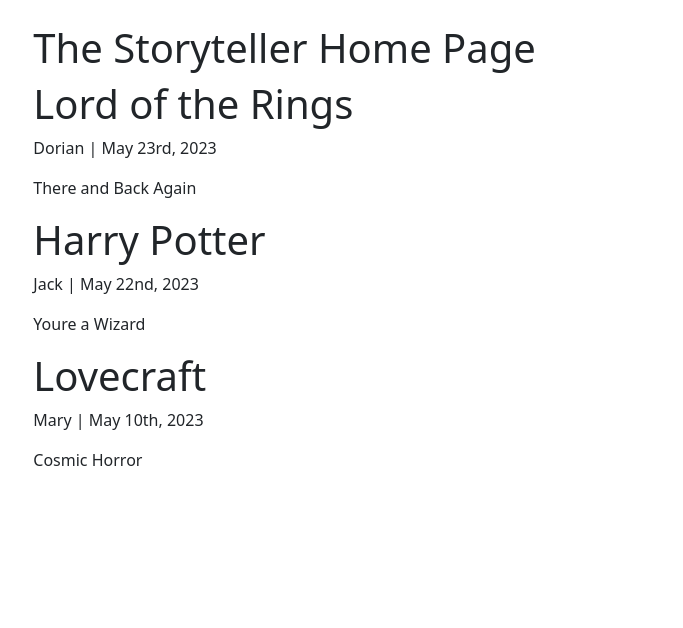
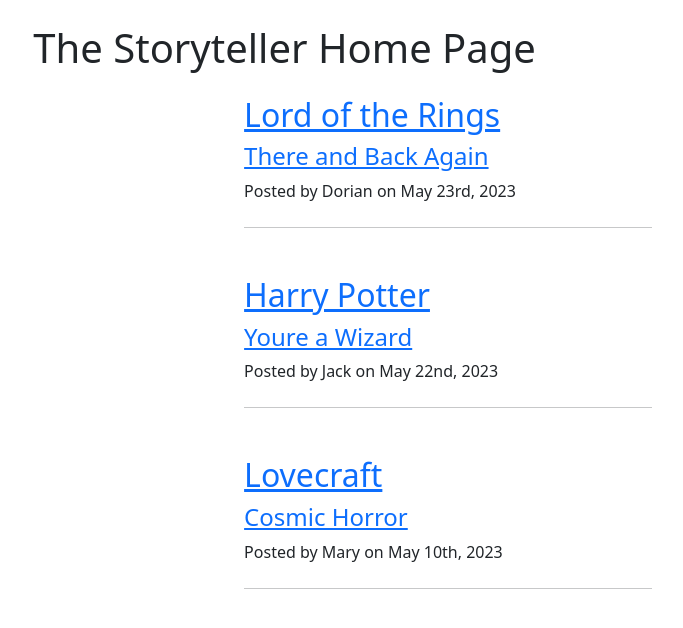
Before and after one commit to RavoPL/the-storyteller, a Django app: page / in a window 1280 px wide. Shown: the part 88-716 px from the top of the page, without its empty margins (192-875 px from the left). Run offline with Django 3.2, Linux system fonts and the light colour scheme.

Commit message:
add basic content styling to homepage

```diff
--- a/blog/templates/blog/homepage.html
+++ b/blog/templates/blog/homepage.html
@@ -3,8 +3,22 @@
 {% block content %}
     <h1>The Storyteller Home Page</h1>
     {% for blogpost in blogposts %}
-        <h1>{{ blogpost.title }}</h1>
-        <p>{{ blogpost.author }} | {{ blogpost.date_posted }}</p>
-        <p>{{ blogpost.description }}</p>
+    <!-- Main Content-->
+    <div class="container px-4 px-lg-5 my-4">
+        <div class="row gx-4 gx-lg-5 justify-content-center">
+          <div class="col-md-10 col-lg-8 col-xl-7">
+            <!-- Post preview-->
+            <div class="post-preview">
+              <a href="post.html">
+                <h2 class="post-title">{{ blogpost.title }}</h2>
+                <h4 class="post-subtitle">{{ blogpost.description }}</h4>
+              </a>
+              <p class="post-meta"> Posted by {{ blogpost.author }} on {{ blogpost.date_posted }} </p>
+            </div>
+            <!-- Divider-->
+            <hr class="my-4" />
+          </div>
+        </div>
+      </div>
     {% endfor %}
 {% endblock content %}
```
